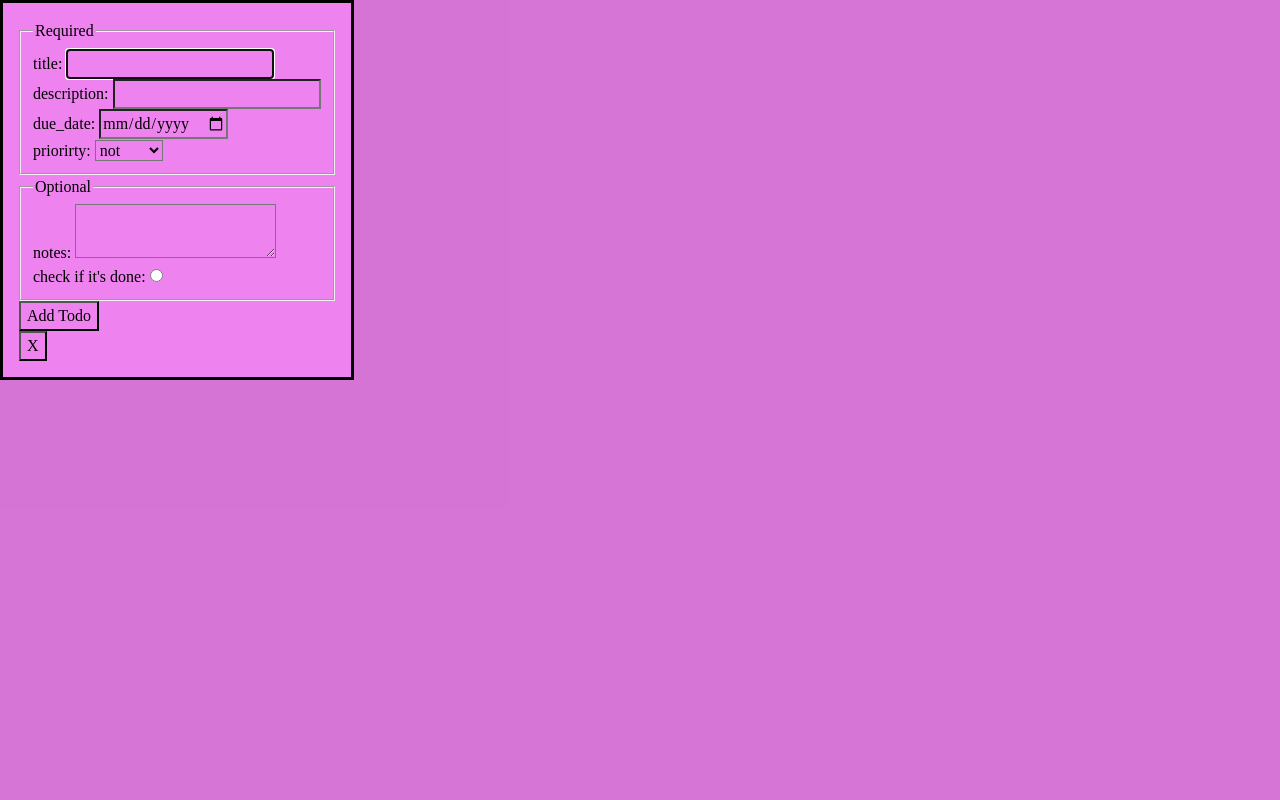
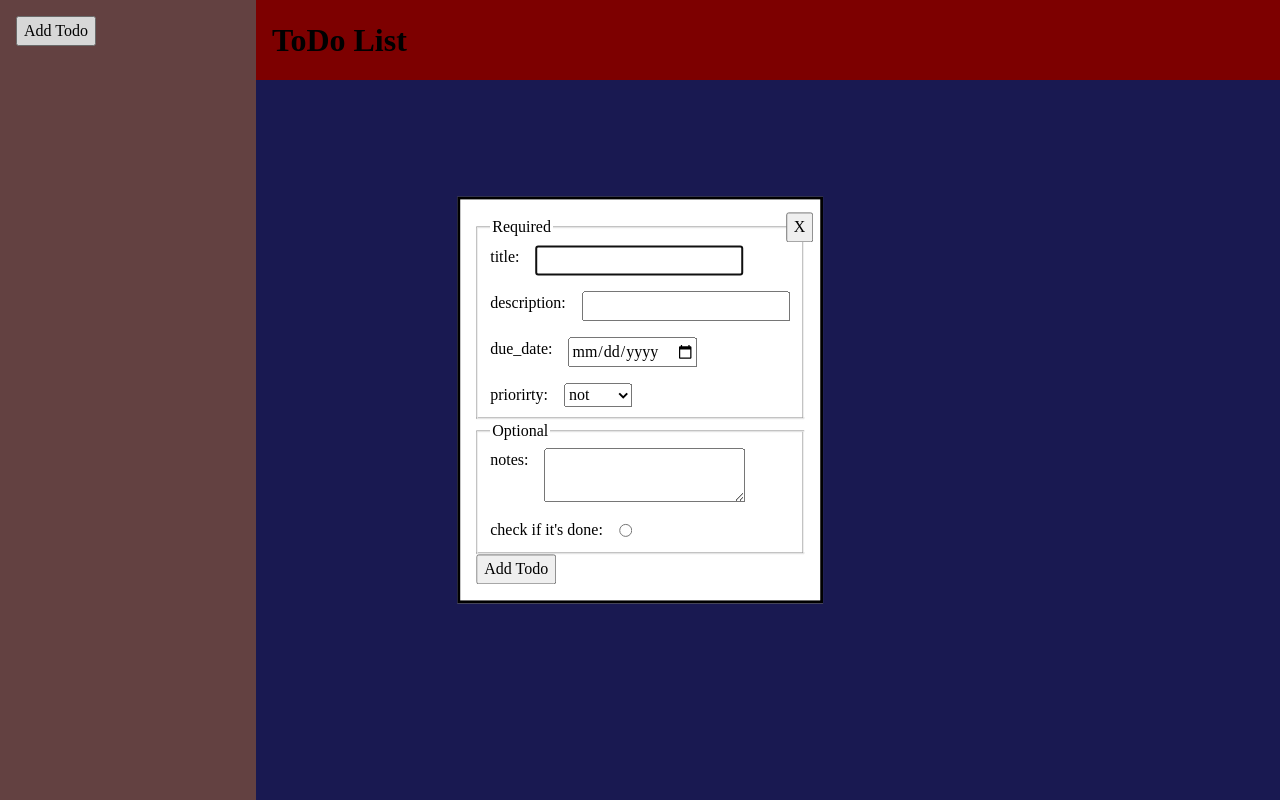
Before and after one commit to replakcan/todo-list, a website built with webpack: page src/template.html in a window 1280 px wide. Both pictures are taken after a click on the button "Add Todo". Built offline with nearby package versions, Linux system fonts and the light colour scheme.

Commit message:
Updates css with temporary stylings

```diff
--- a/src/styles.css
+++ b/src/styles.css
@@ -1,3 +1,60 @@
-* {
-  background-color: violet;
+body {
+  display: grid;
+  grid-template-columns: 1fr 4fr;
+  grid-template-rows: min-content auto;
+  height: 100vh;
 }
+
+body > * {
+  padding: 1rem;
+}
+
+header {
+  grid-area: 1 / 2 / 2 / -1;
+  background-color: darkred;
+}
+
+.sidebar {
+  grid-area: 1 / 1 / -1 / 2;
+  background-color: rgb(110, 72, 72);
+}
+
+.todo-container {
+  grid-area: 2 / 2 / -1 / -1;
+  background-color: rgb(28, 28, 90);
+  display: flex;
+  flex-direction: column;
+  gap: 1rem;
+}
+
+fieldset {
+  display: flex;
+  flex-direction: column;
+  row-gap: 1rem;
+}
+
+fieldset > div {
+  display: flex;
+  gap: 1rem;
+}
+
+dialog {
+  position: relative;
+  top: 50%;
+  left: 50%;
+  -webkit-transform: translateX(-50%) translateY(-50%);
+  -moz-transform: translateX(-50%) translateY(-50%);
+  -ms-transform: translateX(-50%) translateY(-50%);
+  transform: translateX(-50%) translateY(-50%);
+}
+
+.dialog-close-btn {
+  position: absolute;
+  top: 0.8rem;
+  right: 0.4rem;
+}
+
+.todo-card {
+  padding: 1rem;
+  background-color: green;
+}
```
